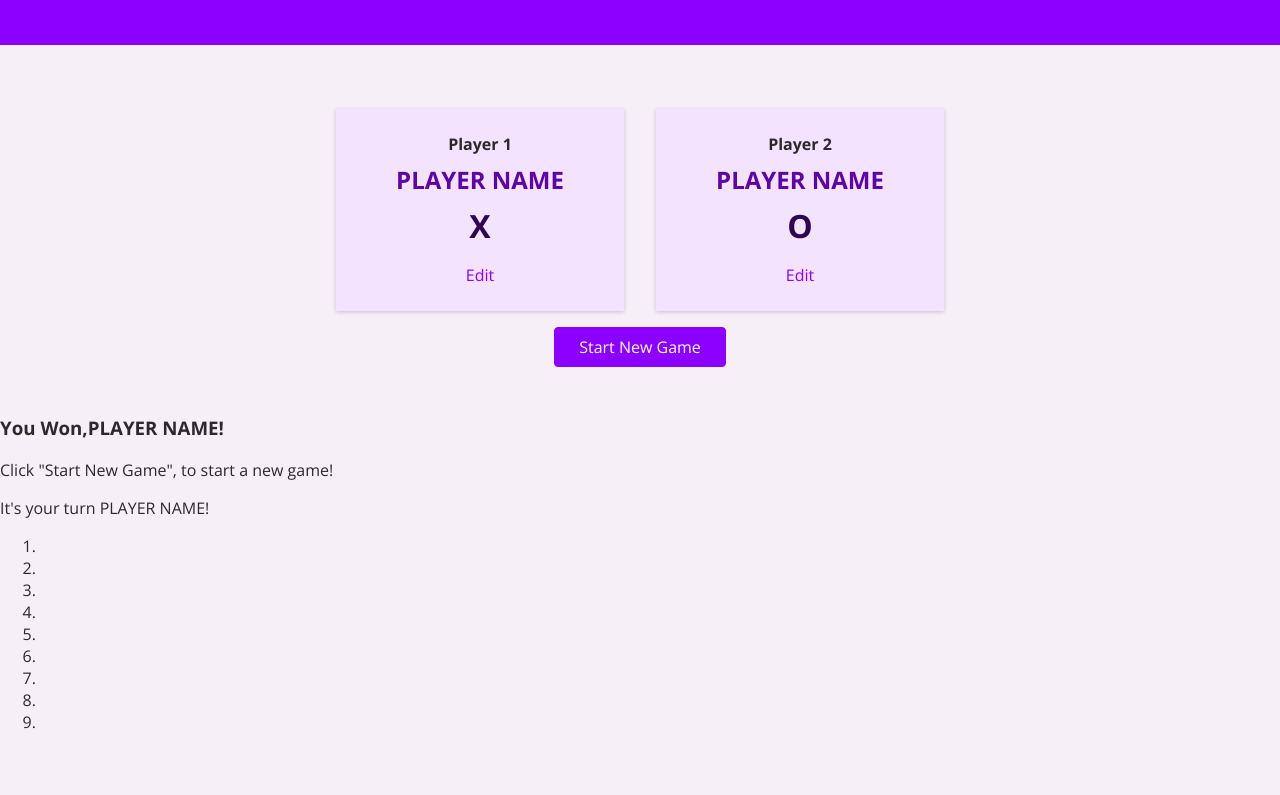
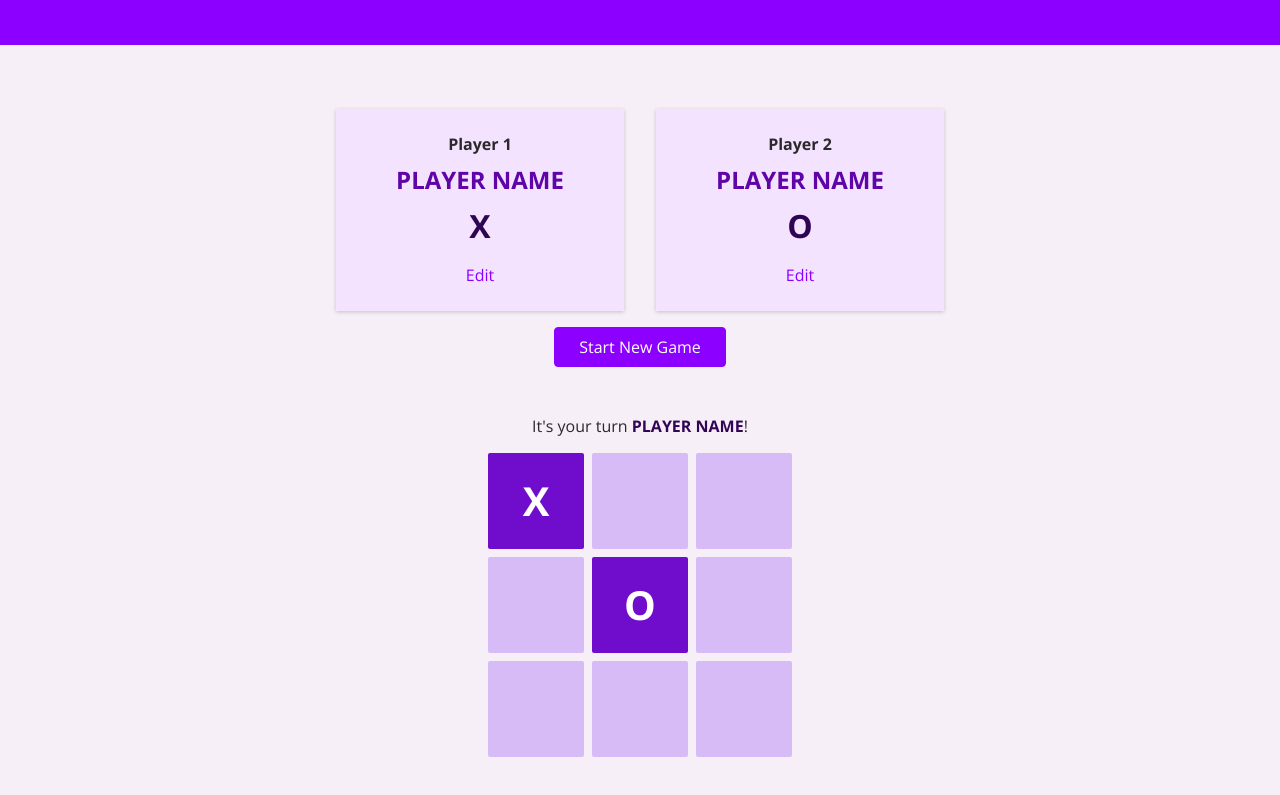
Before and after one commit to T0ny86/tic-toc-game, a plain HTML site: page index.html in a window 1280 px wide. Shown: the part 143-938 px from the top of the page. Before the commit the page ends 892 px from the top, so only its background shows below. Drawn offline with nearby package versions, Linux system fonts and the light colour scheme.

Commit message:
add game-board style

```diff
--- a/index.html
+++ b/index.html
@@ -11,6 +11,7 @@
     <link rel="stylesheet" href="./styles/main.css">
     <link rel="stylesheet" href="./styles/overlays.css">
     <link rel="stylesheet" href="./styles/configuration.css">
+    <link rel="stylesheet" href="./styles/game.css">
     <title>Tic Tac Toe</title>
 </head>
 <body>
@@ -57,19 +58,19 @@
         <button class="btn">Start New Game</button>
     </section>
     <section id="active-game">
-        <article>
-            <h3>You Won,<span id="winner-name">PLAYER NAME</span>!</h3>
+        <article id="game-over">
+            <h2>You Won,<span id="winner-name">PLAYER NAME</span>!</h2>
             <p>Click "Start New Game", to start a new game!</p>
         </article>
 
         <p>It's your turn <span id="active-player-name">PLAYER NAME</span>!</p>
-        <ol>
-            <li></li>
+        <ol id="game-board">
+            <li class="disabled">X</li>
             <li></li>
             <li></li>
 
             <li></li>
-            <li></li>
+            <li class="disabled">O</li>
             <li></li>
 
             <li></li>
--- /dev/null
+++ b/styles/game.css
@@ -0,0 +1,60 @@
+#active-game{
+    text-align: center;
+    margin: 2rem 0 5rem 0;
+    /* display: none; */
+}
+
+#game-over{
+    max-width: 40rem;
+    width: 90%;
+    margin: auto;
+    padding: 1rem 2rem;
+    background-color: rgb(50, 5, 57);
+    color: white;
+    box-shadow: 0 2px 8px rgba(0, 0, 0, 0.2);
+    border-radius: 4px;
+    display: none;
+}
+
+#game-over h2{
+    font-size: 2.5rem;
+    margin: 0.5rem 0;
+}
+
+#active-player-name{
+    font-weight: bold;
+    color: rgb(50, 5, 87);
+}
+
+#game-board{
+    list-style: none;
+    margin: 1rem 0;
+    padding: 0;
+    display: grid;
+    grid-template-columns: repeat(3, 6rem);
+    grid-template-rows: repeat(3, 6rem);
+    justify-content: center;
+    gap: 0.5rem;
+}
+
+#game-board li{
+    background-color: rgb(215, 187, 247);
+    border-radius: 2px;
+    cursor: pointer;
+    display: flex;
+    justify-content: center;
+    align-items: center;
+    font-size: 2.5rem;
+    font-weight: bold;
+}
+
+#game-board li:hover{
+    background-color: rgb(112, 13, 204);
+
+}
+
+#game-board li.disabled {
+    background-color: rgb(112, 13, 204);
+    color: white;
+    cursor: default;
+}
```
